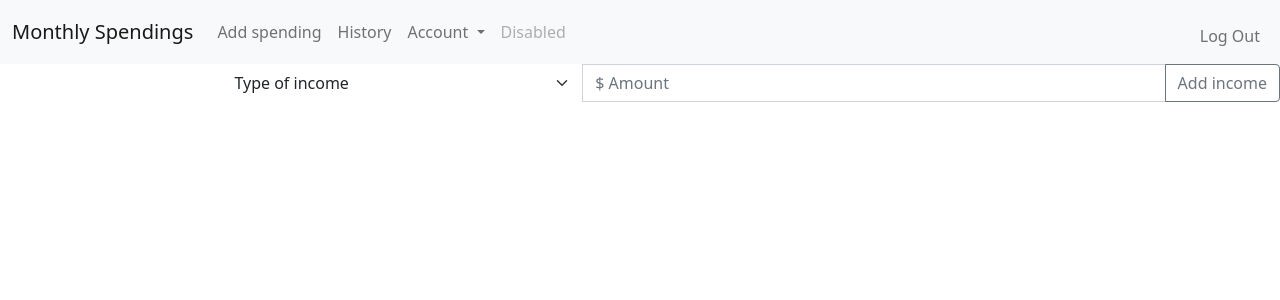
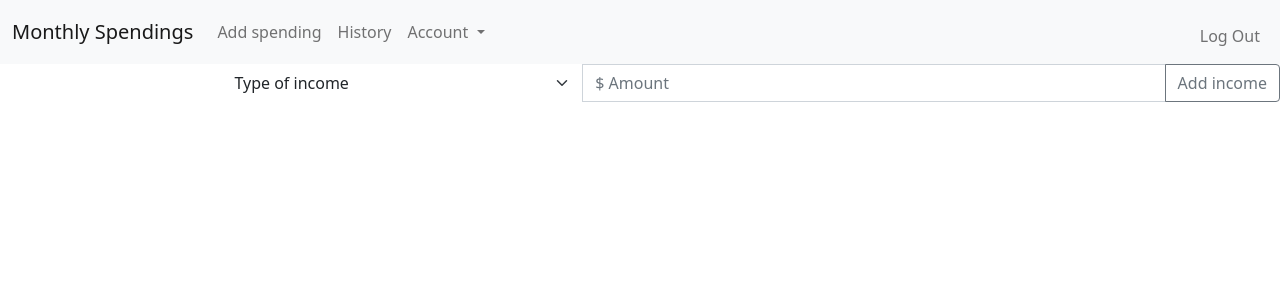
Before and after one commit to vicentecrespop/CS50FinalProject, a Flask app: page /income in a window 1280 px wide. Shown: the top 300 px of the page. Run offline with Flask 2, Linux system fonts and the light colour scheme; a user stored in the database is signed in.

Commit message:
Atualizei tudo

```diff
--- a/templates/layout.html
+++ b/templates/layout.html
@@ -38,9 +38,6 @@
                         <li><a class="dropdown-item" href="/reset">Restart account</a></li>
                       </ul>
                     </li>
-                    <li class="nav-item">
-                      <a class="nav-link disabled">Disabled</a>
-                    </li>
                   </ul>
                   <ul class="navbar-nav ms-auto mt-2">
                     <li class="nav-tem"><a class="nav-link" href="/logout">Log Out</a></li>
```
Also changed, not shown: users.db.
